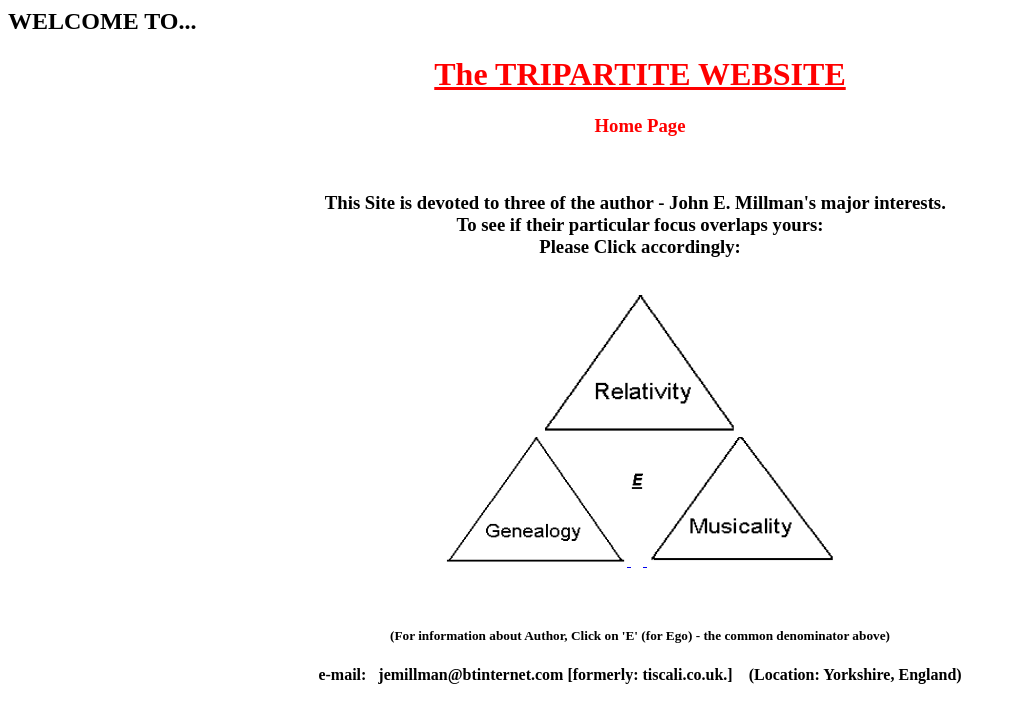
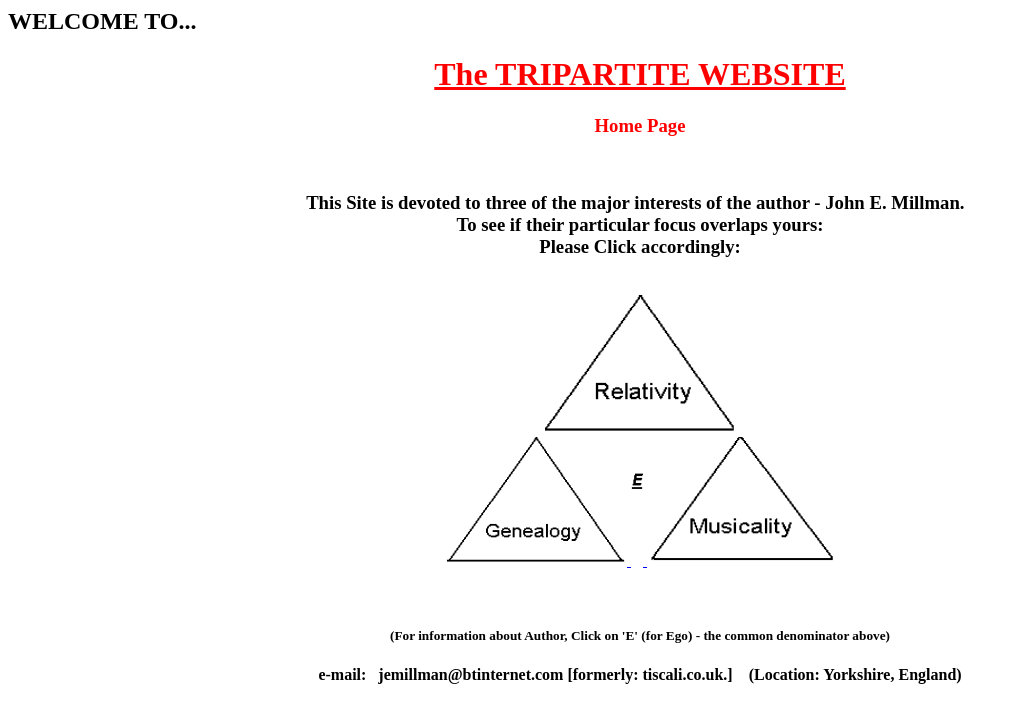
Before and after one commit to johnemillman/tripartite, a plain HTML site: page index.html in a window 1280 px wide. Shown: the whole page, without its empty margins (0-1018 px from the left). Drawn offline with Linux system fonts and the light colour scheme.

Commit message:
Add files via upload

```diff
--- a/index.html
+++ b/index.html
@@ -15,8 +15,8 @@ WEBSITE</u></b></font></h1>
 <h3 align="center"><font color="#FF0000">Home Page</font></h3>
 <p><br>
 </p>
-<h3 align="center">This Site is devoted to three of the author - John E. Millman's major interests.
-&nbsp; <br>To see if their particular focus overlaps yours:  <br>Please Click
+<h3 align="center">This Site is devoted to three of the major interests of the author - John E. Millman.
+&nbsp; <br>To see if their particular focus overlaps yours: <br>Please Click
 accordingly:</h3>
 <p align="center"><br>
 <a href="../relativity.html"><img src="../relativitytriangle.gif" border="0" width="191" height="141" a <no> <br>
```
